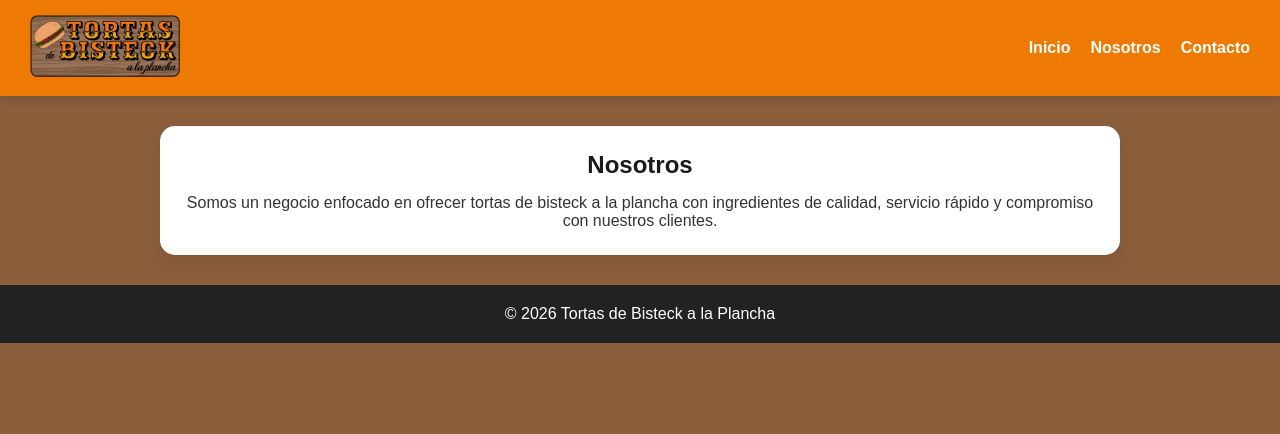
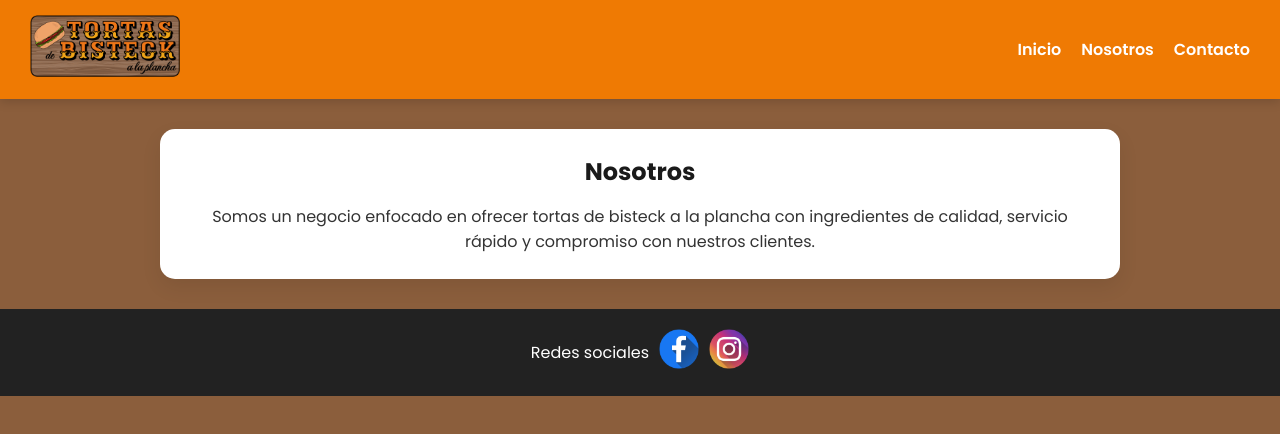
Before and after one commit to Menitown323/Tortas-de-bisteck-a-la-plancha, a plain HTML site: page nosotros.html in a window 1280 px wide. Drawn offline with Linux system fonts and the light colour scheme.

Commit message:
Se agrego Nosotros

```diff
--- a/nosotros.html
+++ b/nosotros.html
@@ -3,24 +3,39 @@
 <head>
     <meta charset="UTF-8">
     <meta name="viewport" content="width=device-width, initial-scale=1.0">
+    <link rel="preconnect" href="https://fonts.googleapis.com">
+    <link rel="preconnect" href="https://fonts.gstatic.com" crossorigin>
+    <link href="https://fonts.googleapis.com/css2?family=Poppins:wght@300;400;500;600;700&display=swap" rel="stylesheet">
     <title>Nosotros</title>
     <link rel="stylesheet" href="css/estilo.css">
 </head>
+<!-- Google tag (gtag.js) -->
+<script async src="https://www.googletagmanager.com/gtag/js?id=G-25S553RZC6"></script>
+<script>
+  window.dataLayer = window.dataLayer || [];
+  function gtag(){dataLayer.push(arguments);}
+  gtag('js', new Date());
+
+  gtag('config', 'G-25S553RZC6');
+</script>
 <body>
 
 <header class="header">
+
     <div class="logo-container">
         <a href="index.html">
-        <img src="img/Logo1.1.png" alt="Logo" class="logo">
+            <img src="img/Logo1.1.png" class="logo">
         </a>
     </div>
     <nav>
         <a href="index.html">Inicio</a>
-        <a href="nosotros.html">Nosotros</a>
+        <a href="">Nosotros</a>
         <!-- <a href="producto.html">Producto</a> -->
-        <a href="contacto.html">Contacto</a>
+        <a href="">Contacto</a>
     </nav>
+
 </header>
+
 
 <main>
     <div class="card">
@@ -30,8 +45,12 @@
 </main>
 
 <footer>
-    <p>© 2026 Tortas de Bisteck a la Plancha</p>
+    <p>Redes sociales</p>
+    <a href="https://www.facebook.com/profile.php?id=100030899397080"><img src="img/facebook.png" alt=""></a>
+    <a href="https://www.instagram.com/tbap_parque_borunda/"><img src="img/instagram.png" alt=""></a>
 </footer>
 
 </body>
 </html>
+</body>
+</html>
```
